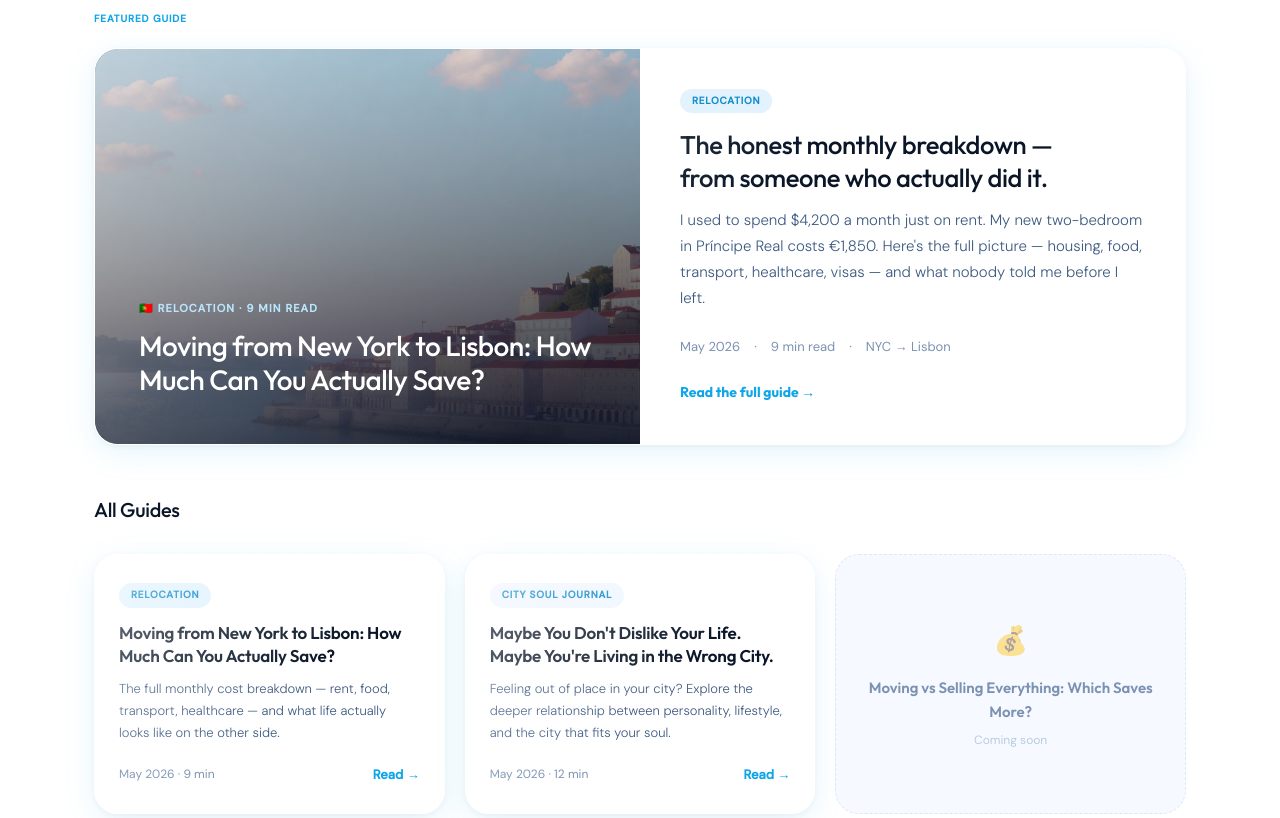
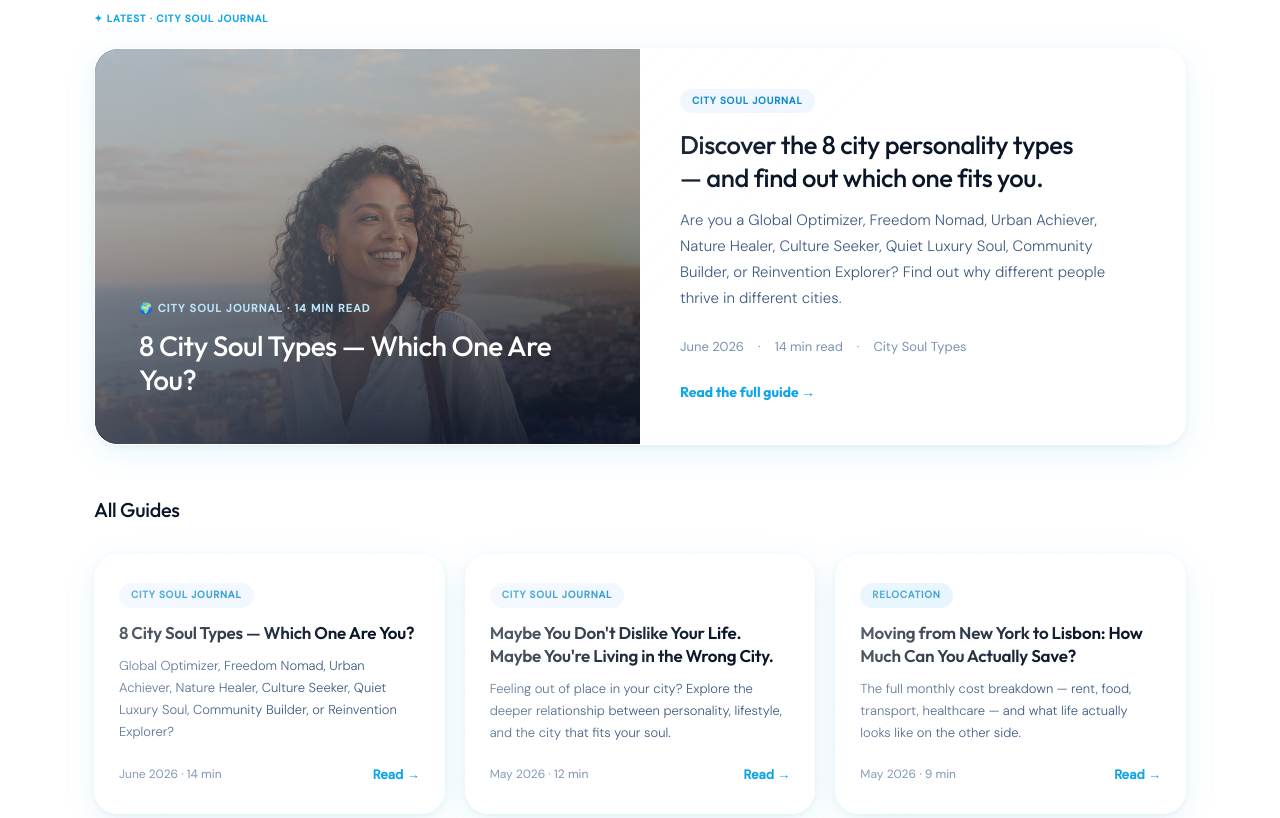
Before and after one commit to yunjianname2026/movingcost-ai, a website: page blog/index.html in a window 1280 px wide. Shown: the part 500-1318 px from the top of the page. Drawn offline with Linux system fonts and the light colour scheme.

Commit message:
feat: update blog index featured + related links for article 2

```diff
--- a/blog/index.html
+++ b/blog/index.html
@@ -196,22 +196,22 @@ footer{background:#0A1628;color:rgba(255,255,255,0.65);padding:56px 0 32px}
 <!-- FEATURED ARTICLE -->
 <div class="container">
   <section class="featured">
-    <div class="featured-label">Featured Guide</div>
-    <a href="/blog/nyc-to-lisbon" class="featured-card reveal">
-      <div class="featured-img">
-        <div class="featured-img-eyebrow">🇵🇹 Relocation · 9 min read</div>
-        <div class="featured-img-title">Moving from New York to Lisbon: How Much Can You Actually Save?</div>
+    <div class="featured-label">✦ Latest · City Soul Journal</div>
+    <a href="/blog/8-city-soul-types" class="featured-card reveal">
+      <div class="featured-img" style="background:url('/blog/images/city-soul-02-freedom-nomad.webp') center top/cover no-repeat;">
+        <div class="featured-img-eyebrow">🌍 City Soul Journal · 14 min read</div>
+        <div class="featured-img-title">8 City Soul Types — Which One Are You?</div>
       </div>
       <div class="featured-content">
-        <span class="article-tag">Relocation</span>
-        <h2>The honest monthly breakdown — from someone who actually did it.</h2>
-        <p>I used to spend $4,200 a month just on rent. My new two-bedroom in Príncipe Real costs €1,850. Here's the full picture — housing, food, transport, healthcare, visas — and what nobody told me before I left.</p>
+        <span class="article-tag" style="background:#EFF6FF;color:#0284C7;">City Soul Journal</span>
+        <h2>Discover the 8 city personality types — and find out which one fits you.</h2>
+        <p>Are you a Global Optimizer, Freedom Nomad, Urban Achiever, Nature Healer, Culture Seeker, Quiet Luxury Soul, Community Builder, or Reinvention Explorer? Find out why different people thrive in different cities.</p>
         <div class="featured-meta">
-          <span>May 2026</span>
+          <span>June 2026</span>
           <span>·</span>
-          <span>9 min read</span>
+          <span>14 min read</span>
           <span>·</span>
-          <span>NYC → Lisbon</span>
+          <span>City Soul Types</span>
         </div>
         <span class="read-btn">Read the full guide →</span>
       </div>
@@ -224,12 +224,12 @@ footer{background:#0A1628;color:rgba(255,255,255,0.65);padding:56px 0 32px}
   <section class="articles">
     <div class="articles-title">All Guides</div>
     <div class="articles-grid">
-      <a href="/blog/nyc-to-lisbon" class="article-card reveal">
-        <span class="article-tag">Relocation</span>
-        <h3>Moving from New York to Lisbon: How Much Can You Actually Save?</h3>
-        <p>The full monthly cost breakdown — rent, food, transport, healthcare — and what life actually looks like on the other side.</p>
+      <a href="/blog/8-city-soul-types" class="article-card reveal">
+        <span class="article-tag" style="background:#EFF6FF;color:#0284C7;">City Soul Journal</span>
+        <h3>8 City Soul Types — Which One Are You?</h3>
+        <p>Global Optimizer, Freedom Nomad, Urban Achiever, Nature Healer, Culture Seeker, Quiet Luxury Soul, Community Builder, or Reinvention Explorer?</p>
         <div class="article-footer">
-          <span class="article-meta-small">May 2026 · 9 min</span>
+          <span class="article-meta-small">June 2026 · 14 min</span>
           <span class="article-link">Read →</span>
         </div>
       </a>
@@ -239,6 +239,15 @@ footer{background:#0A1628;color:rgba(255,255,255,0.65);padding:56px 0 32px}
         <p>Feeling out of place in your city? Explore the deeper relationship between personality, lifestyle, and the city that fits your soul.</p>
         <div class="article-footer">
           <span class="article-meta-small">May 2026 · 12 min</span>
+          <span class="article-link">Read →</span>
+        </div>
+      </a>
+      <a href="/blog/nyc-to-lisbon" class="article-card reveal">
+        <span class="article-tag">Relocation</span>
+        <h3>Moving from New York to Lisbon: How Much Can You Actually Save?</h3>
+        <p>The full monthly cost breakdown — rent, food, transport, healthcare — and what life actually looks like on the other side.</p>
+        <div class="article-footer">
+          <span class="article-meta-small">May 2026 · 9 min</span>
           <span class="article-link">Read →</span>
         </div>
       </a>
```
Also changed, not shown: blog/living-in-the-wrong-city.html (+8 -8 lines).
